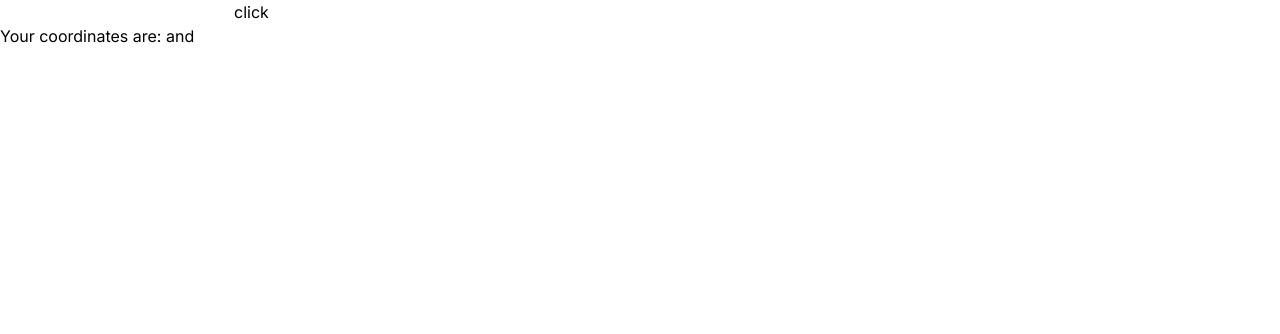
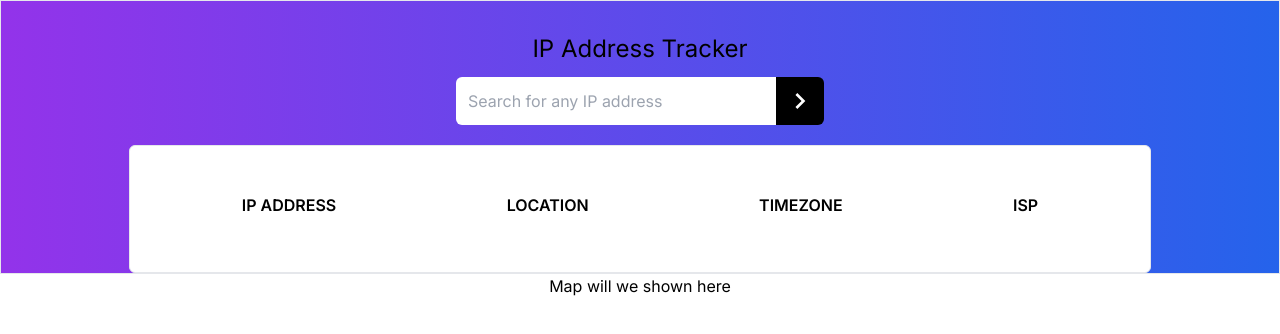
Before and after one commit to 2201monesh/ip_address_tracker, a Next.js app: page / in a window 1280 px wide. Shown: the top 334 px of the page. Built offline with nearby package versions, Linux system fonts and the light colour scheme; no server answers.

Commit message:
Configured map and styling

```diff
--- a/app/globals.css
+++ b/app/globals.css
@@ -3,6 +3,11 @@
 @tailwind utilities;
 
 
+*{
+    padding: 0;
+    margin: 0;
+}
+
 .leaflet-container{
-    height: 50vh;
+    height: 60vh;
 }
--- a/app/page.js
+++ b/app/page.js
@@ -3,12 +3,17 @@ import { useState } from "react";
 import { MapContainer, TileLayer, Marker } from "react-leaflet";
 import 'leaflet/dist/leaflet.css'
 import { Icon } from "leaflet";
+import { MdKeyboardArrowRight } from "react-icons/md";
 
 export default function Home() {
 
   const [lat, setLat] = useState(null);
   const [long, setLong] = useState(null);
   const [ip, setIp] = useState(null);
+  const [ipAddress, setIpAddress] = useState(null);
+  const [city, setCity] = useState(null);
+  const [timezone, setTimezone] = useState(null);
+  const [isp, setIsp] = useState(null);
 
   // using Abstract GeolocationAPI -
 
@@ -26,8 +31,12 @@ export default function Home() {
     console.log(data);
     setLat(data.latitude);
     setLong(data.longitude);
+    setIpAddress(data.ip_address);
+    setCity(data.city);
+    setTimezone(data.timezone.name);
+    setIsp(data.connection.isp_name);
   } catch (error) {
-    setError(error.message);
+    console.log(error.message);
   }
 };
 
@@ -37,18 +46,44 @@ export default function Home() {
   })
 
   return (
-    <div>
-      <input type="text" onChange={(e) => setIp(e.target.value)} />
-      <button onClick={getUserLocationFromAPI}>click</button>
-      <p>Your coordinates are: {lat} and {long}</p>
+    <div className="h-screen w-screen flex flex-col">
+      <div className="w-screen border flex flex-col items-center pt-8 bg-cover bg-center bg-gradient-to-r from-purple-600 to-blue-600">
+        <p className="text-2xl mb-3">IP Address Tracker</p>
+        <div className="flex justify-center items-center mb-5">
+          <input className="w-80 p-3 outline-none rounded-s-md bg-white text-gray-500" type="text" placeholder="Search for any IP address" onChange={(e) => setIp(e.target.value)} />
+          <div className="bg-black text-white rounded-e-md p-2 cursor-pointer" onClick={getUserLocationFromAPI}><MdKeyboardArrowRight size={32} /></div>
+        </div>
+        <div className="w-4/5 h-32 px-28 py-2 border bg-white rounded-md flex justify-between items-center">
+          <div>
+            <p className="mb-2 font-semibold">IP ADDRESS</p>
+            <p>{ipAddress}</p>
+          </div>
+          <div>
+            <p className="mb-2 font-semibold">LOCATION</p>
+            <p>{city}</p>
+          </div>
+          <div>
+            <p className="mb-2 font-semibold">TIMEZONE</p>
+            <p>{timezone}</p>
+          </div>
+          <div>
+            <p className="mb-2 font-semibold">ISP</p>
+            <p>{isp}</p>
+          </div>
+        </div>
+      </div>
 
-      {lat && <MapContainer center={[lat, long]} zoom={13} >
+      <div className="w-screen">
+        {lat && <MapContainer center={[lat, long]} zoom={13} >
         <TileLayer
           url="https://{s}.tile.openstreetmap.org/{z}/{x}/{y}.png"
           attribution='&copy; <a href="https://www.openstreetmap.org/copyright">OpenStreetMap</a> contributors'
         />
-      <Marker position={[lat, long]}icon={customIcon} />
-      </MapContainer>}
+         <Marker position={[lat, long]}icon={customIcon} />
+        </MapContainer>}
+        {!lat && <p className="flex justify-center">Map will we shown here</p>}
+      </div>
+
     </div>
   );
 }
--- a/package.json
+++ b/package.json
@@ -14,6 +14,7 @@
     "next": "14.1.0",
     "react": "^18",
     "react-dom": "^18",
+    "react-icons": "^5.0.1",
     "react-leaflet": "^4.2.1"
   },
   "devDependencies": {
```
Also changed, not shown: public/pattern-bg-desktop.png (added), 1 other file (tests, documents, lock files or other folders).
